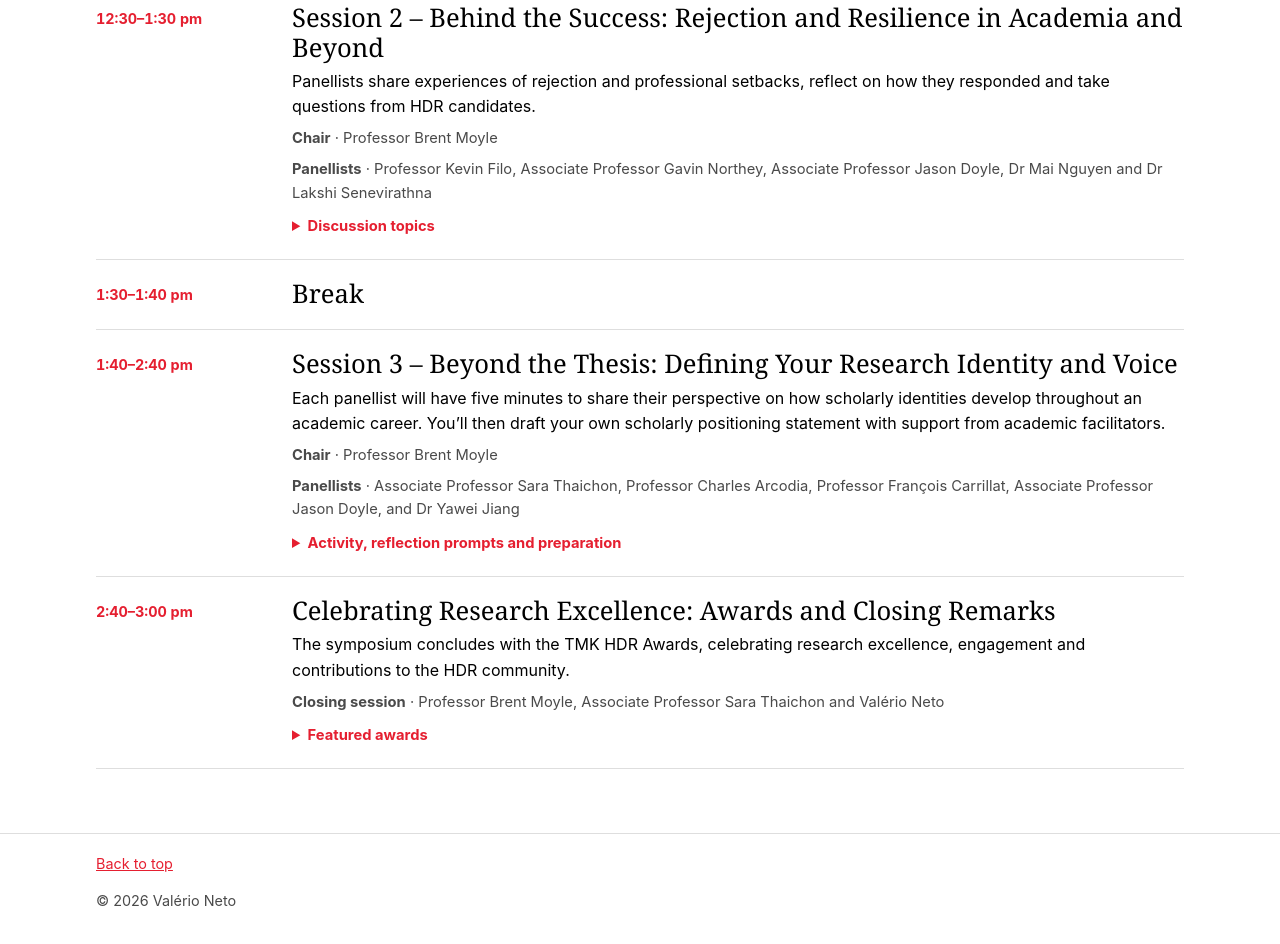
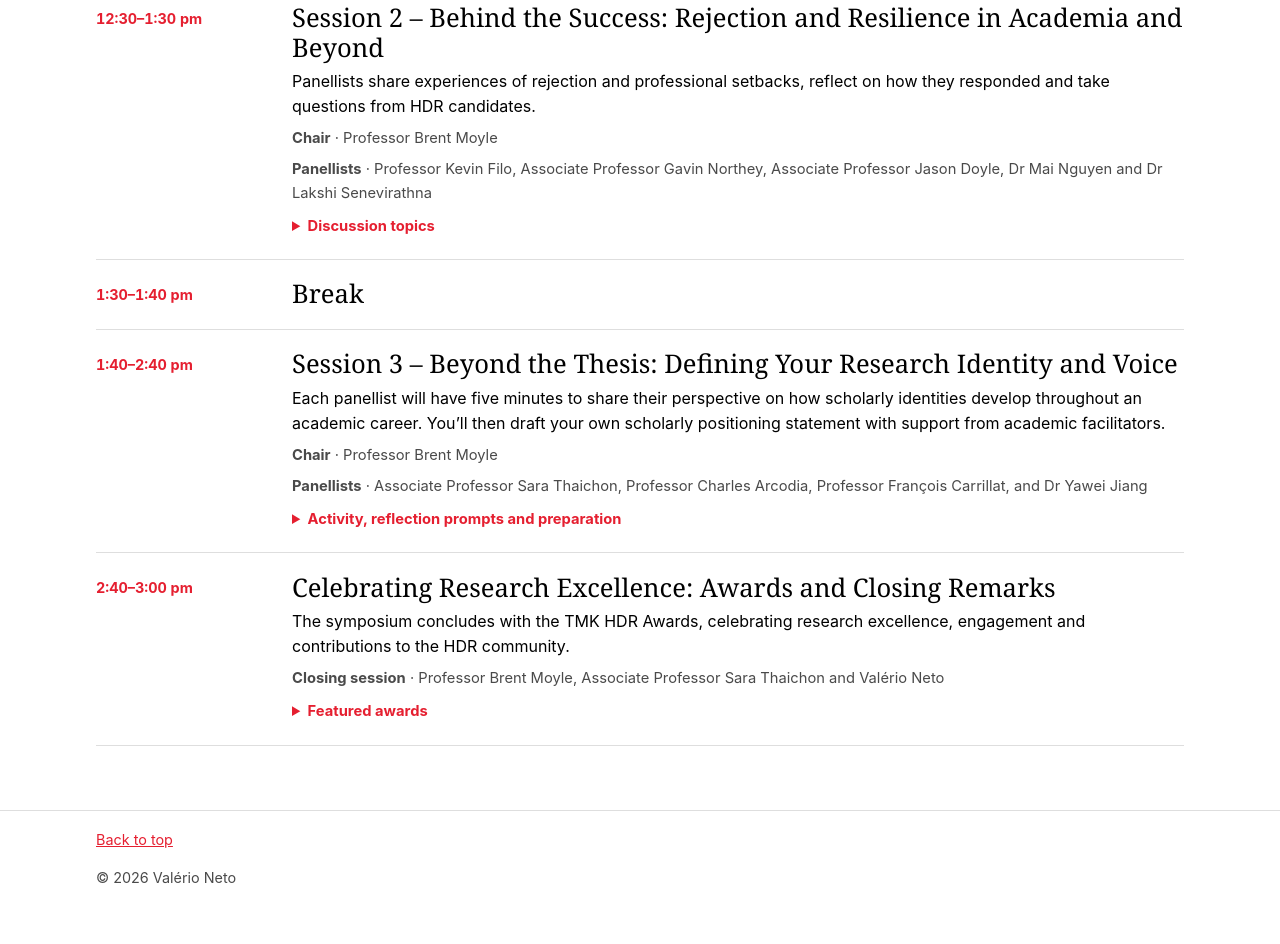
Before and after one commit to valeriosouza-neto/2026TMKSymposium, a plain HTML site: page index.html in a window 1280 px wide. Shown: the part 1347-2291 px from the top of the page. After the commit the page ends 2268 px from the top, so only its background shows below. Drawn offline with Linux system fonts and the light colour scheme.

Commit message:
Update index.html
Removed Jason Doyle from Session 3

```diff
--- a/index.html
+++ b/index.html
@@ -186,7 +186,7 @@
             <h3>Session 3 – Beyond the Thesis: Defining Your Research Identity and Voice</h3>
             <p>Each panellist will have five minutes to share their perspective on how scholarly identities develop throughout an academic career. You’ll then draft your own scholarly positioning statement with support from academic facilitators.</p>
             <p class="team"><strong>Chair</strong> · Professor Brent Moyle</p>
-            <p class="team"><strong>Panellists</strong> · Associate Professor Sara Thaichon, Professor Charles Arcodia, Professor François Carrillat, Associate Professor Jason Doyle, and Dr Yawei Jiang</p>
+            <p class="team"><strong>Panellists</strong> · Associate Professor Sara Thaichon, Professor Charles Arcodia, Professor François Carrillat, and Dr Yawei Jiang</p>
             <details>
               <summary>Activity, reflection prompts and preparation</summary>
               <p><strong>The Scholarly Positioning Challenge (30 minutes).</strong> Use these prompts to draft a statement, then share it with your group for feedback.</p>
```
